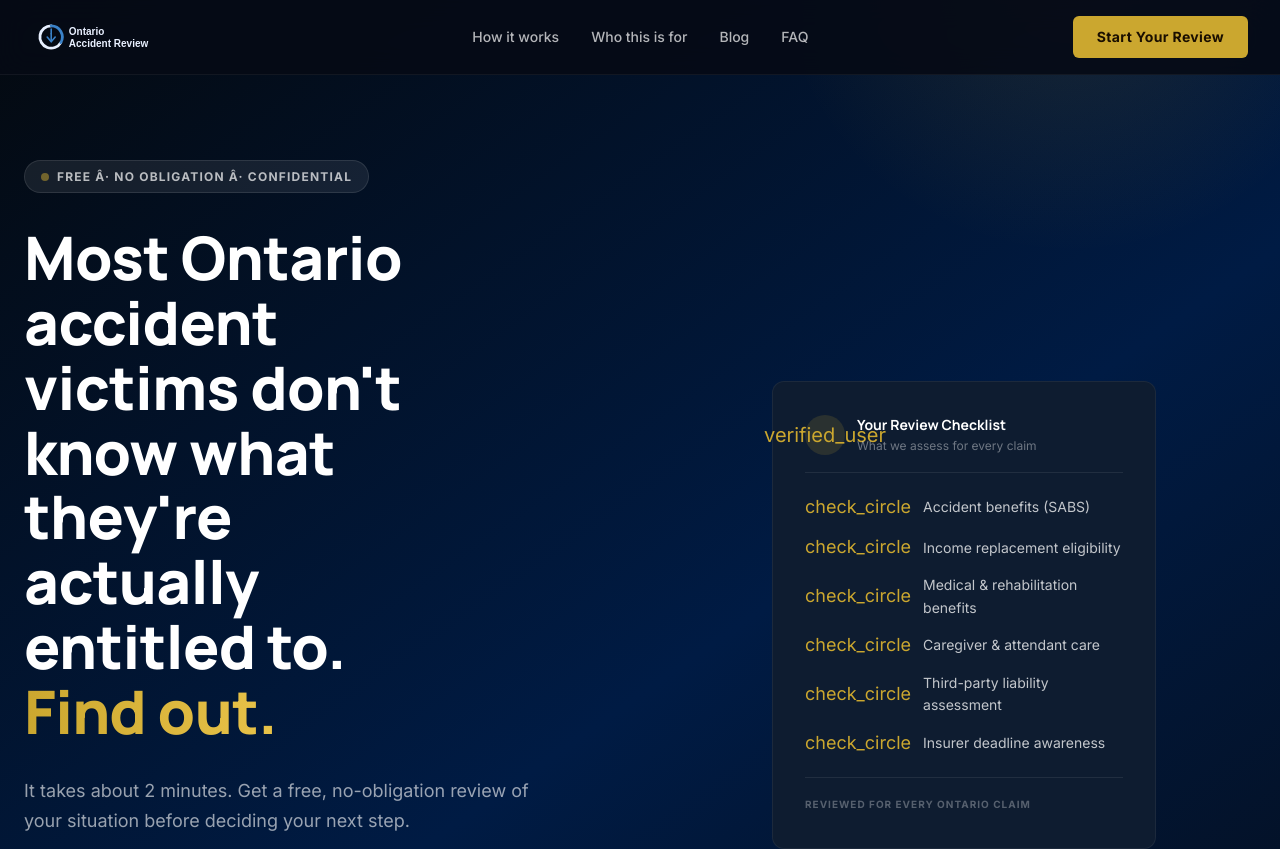
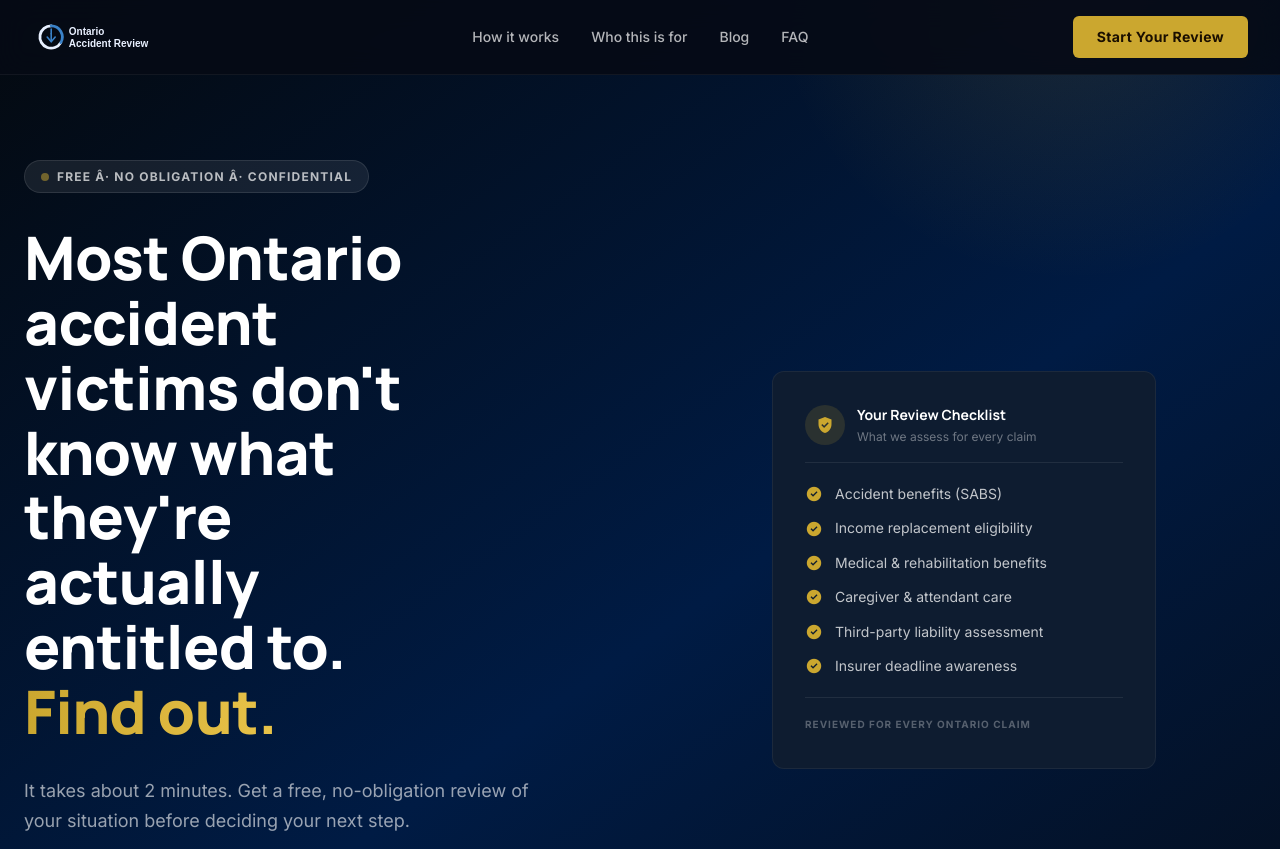
Before and after one commit to jyoung905/OARreal, a Next.js app: page / in a window 1280 px wide. Shown: the top 849 px of the page. Built offline with nearby package versions, Linux system fonts and the light colour scheme.

Commit message:
layout: add Material Symbols Outlined font for icons

```diff
--- a/app/layout.tsx
+++ b/app/layout.tsx
@@ -61,6 +61,7 @@ export default function RootLayout({ children }: { children: ReactNode }) {
   return (
     <html lang="en-CA">
       <head>
+          <link rel="stylesheet" href="https://fonts.googleapis.com/css2?family=Material+Symbols+Outlined:opsz,wght,FILL,GRAD@20..48,100..700,0..1,-50..200&display=swap" />
         <script dangerouslySetInnerHTML={{ __html: "try { if (location.hash && location.hash !== '#intake') { history.replaceState(null, '', location.pathname); } } catch(e) {}" }} />
         <Script
           strategy="afterInteractive"
```
